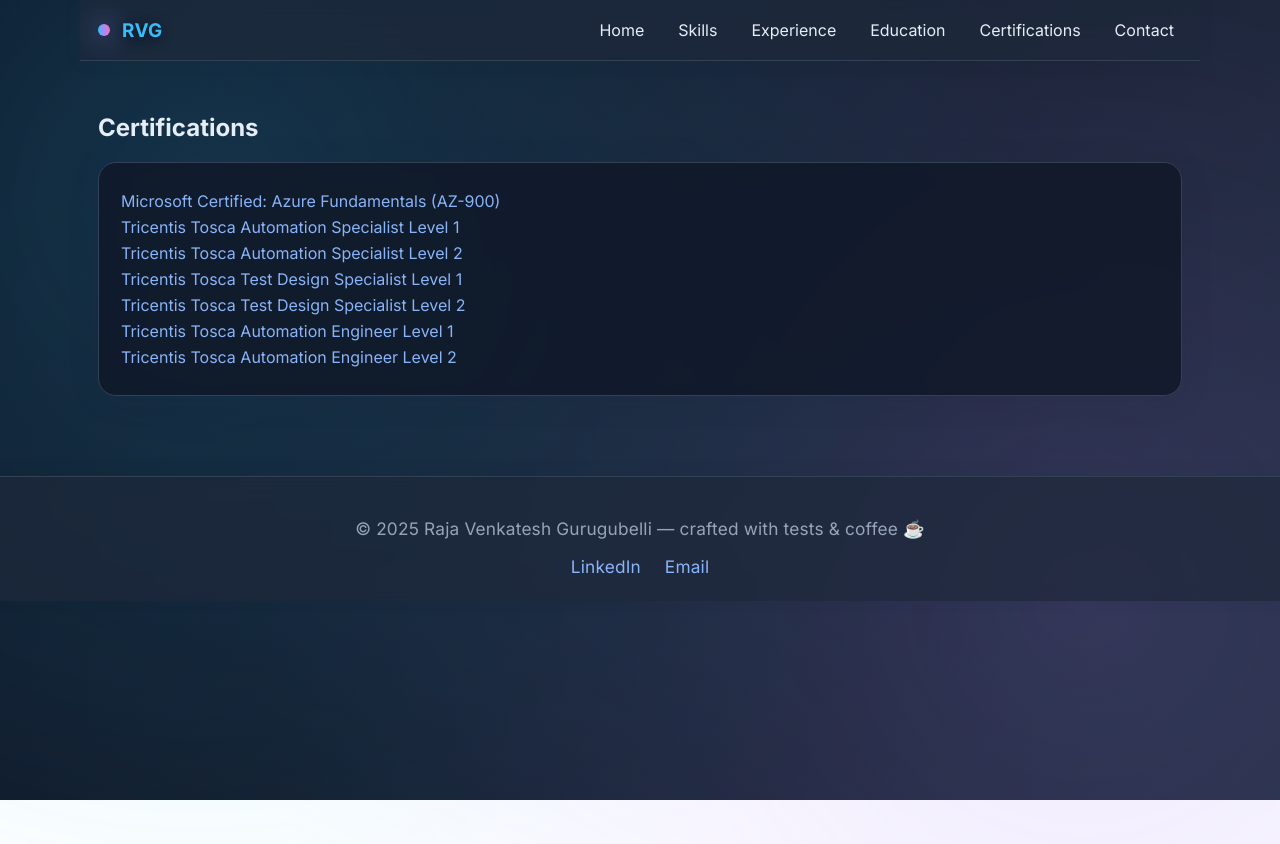
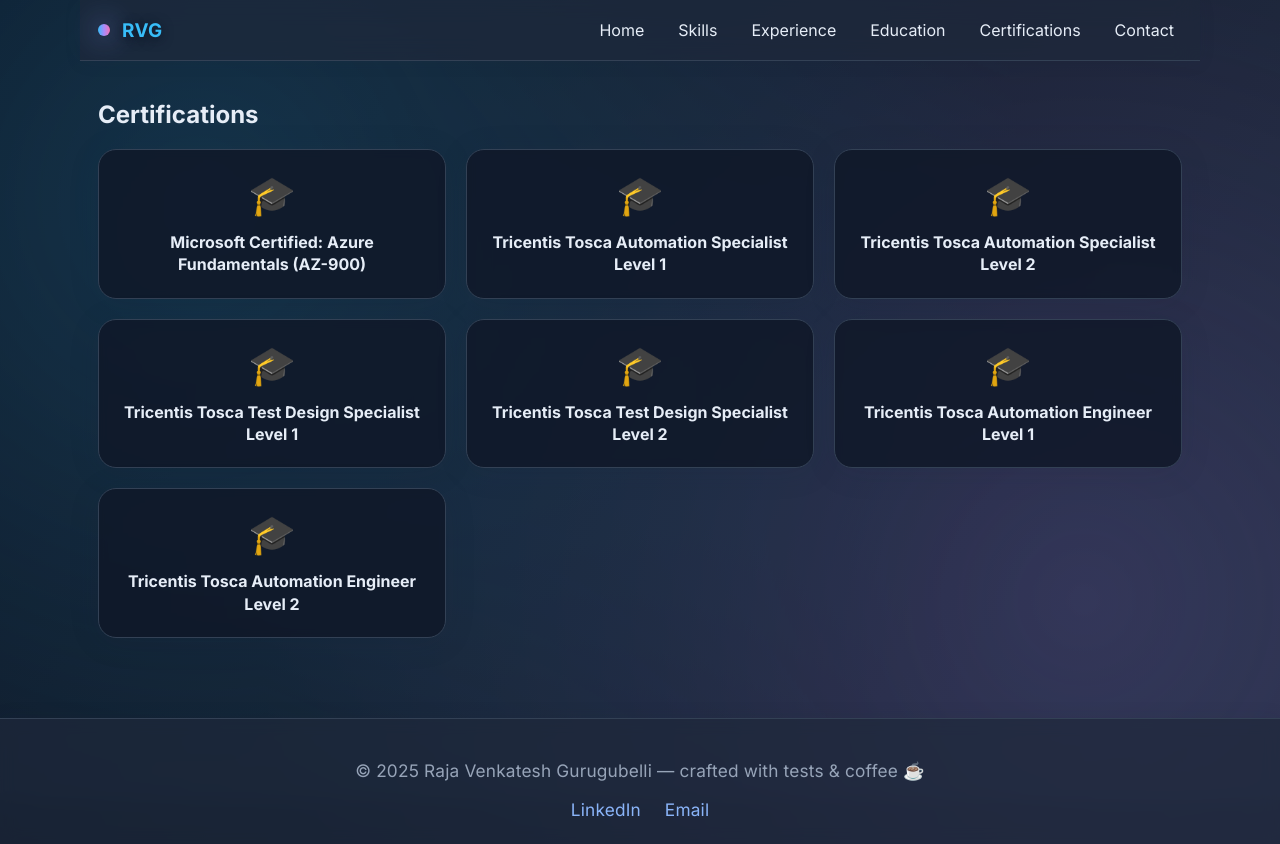
Before and after one commit to Rajavenkateshgurugubelli/portfolio, an Angular app: page /certifications in a window 1280 px wide. Before the commit the page ends 800 px from the top, so only its background shows below. Built offline with nearby package versions, Linux system fonts and the light colour scheme.

Commit message:
feat: enhance certifications section

```diff
--- a/src/app/certs/certs.component.css
+++ b/src/app/certs/certs.component.css
@@ -1,10 +1,27 @@
-
-.cert-list {
+.cert-grid {
   list-style: none;
   padding: 0;
   margin: 0;
+  display: grid;
+  grid-template-columns: repeat(auto-fit, minmax(260px, 1fr));
+  gap: 20px;
 }
 
-.cert-list li {
-  margin: 6px 0;
+.cert-card {
+  display: flex;
+  flex-direction: column;
+  align-items: center;
+  text-align: center;
+  color: var(--text);
+  text-decoration: none;
 }
+
+.cert-icon {
+  font-size: 2.4rem;
+  margin-bottom: 12px;
+}
+
+.cert-title {
+  font-weight: 600;
+  line-height: 1.4;
+}
--- a/src/app/certs/certs.component.ts
+++ b/src/app/certs/certs.component.ts
@@ -5,19 +5,52 @@
   standalone: true,
   styleUrls: ['./certs.component.css'],
   template: `
-  <section>
+  <section class="certifications">
     <h2>Certifications</h2>
-    <div class="card">
-      <ul class="cert-list">
-        <li><a href="https://learn.microsoft.com/certifications/azure-fundamentals/" target="_blank" rel="noopener">Microsoft Certified: Azure Fundamentals (AZ-900)</a></li>
-        <li><a href="https://university.tricentis.com/" target="_blank" rel="noopener">Tricentis Tosca Automation Specialist Level 1</a></li>
-        <li><a href="https://university.tricentis.com/" target="_blank" rel="noopener">Tricentis Tosca Automation Specialist Level 2</a></li>
-        <li><a href="https://university.tricentis.com/" target="_blank" rel="noopener">Tricentis Tosca Test Design Specialist Level 1</a></li>
-        <li><a href="https://university.tricentis.com/" target="_blank" rel="noopener">Tricentis Tosca Test Design Specialist Level 2</a></li>
-        <li><a href="https://university.tricentis.com/" target="_blank" rel="noopener">Tricentis Tosca Automation Engineer Level 1</a></li>
-        <li><a href="https://university.tricentis.com/" target="_blank" rel="noopener">Tricentis Tosca Automation Engineer Level 2</a></li>
-      </ul>
-    </div>
+    <ul class="cert-grid">
+      <li>
+        <a class="card rise cert-card" href="https://learn.microsoft.com/certifications/azure-fundamentals/" target="_blank" rel="noopener">
+          <span class="cert-icon" aria-hidden="true">🎓</span>
+          <span class="cert-title">Microsoft Certified: Azure Fundamentals (AZ-900)</span>
+        </a>
+      </li>
+      <li>
+        <a class="card rise cert-card" href="https://university.tricentis.com/" target="_blank" rel="noopener">
+          <span class="cert-icon" aria-hidden="true">🎓</span>
+          <span class="cert-title">Tricentis Tosca Automation Specialist Level 1</span>
+        </a>
+      </li>
+      <li>
+        <a class="card rise cert-card" href="https://university.tricentis.com/" target="_blank" rel="noopener">
+          <span class="cert-icon" aria-hidden="true">🎓</span>
+          <span class="cert-title">Tricentis Tosca Automation Specialist Level 2</span>
+        </a>
+      </li>
+      <li>
+        <a class="card rise cert-card" href="https://university.tricentis.com/" target="_blank" rel="noopener">
+          <span class="cert-icon" aria-hidden="true">🎓</span>
+          <span class="cert-title">Tricentis Tosca Test Design Specialist Level 1</span>
+        </a>
+      </li>
+      <li>
+        <a class="card rise cert-card" href="https://university.tricentis.com/" target="_blank" rel="noopener">
+          <span class="cert-icon" aria-hidden="true">🎓</span>
+          <span class="cert-title">Tricentis Tosca Test Design Specialist Level 2</span>
+        </a>
+      </li>
+      <li>
+        <a class="card rise cert-card" href="https://university.tricentis.com/" target="_blank" rel="noopener">
+          <span class="cert-icon" aria-hidden="true">🎓</span>
+          <span class="cert-title">Tricentis Tosca Automation Engineer Level 1</span>
+        </a>
+      </li>
+      <li>
+        <a class="card rise cert-card" href="https://university.tricentis.com/" target="_blank" rel="noopener">
+          <span class="cert-icon" aria-hidden="true">🎓</span>
+          <span class="cert-title">Tricentis Tosca Automation Engineer Level 2</span>
+        </a>
+      </li>
+    </ul>
   </section>
   `
 })
--- a/src/styles.css
+++ b/src/styles.css
@@ -46,7 +46,11 @@
 a { color: #8ab4f8; text-decoration: none; transition: color .2s }
 a:hover { color: var(--acc2) }
 header.nav {
-  position: sticky; top: 0; z-index: 10;
+  position: fixed;
+  top: 0;
+  left: 0;
+  right: 0;
+  z-index: 10;
   background: var(--glass);
   border-bottom: 1px solid var(--border);
   backdrop-filter: blur(12px);
@@ -110,7 +114,7 @@
 main {
   max-width: 1120px;
   margin: 0 auto;
-  padding: 32px 18px 80px;
+  padding: 80px 18px 80px;
 }
 .section { margin: 38px 0 }
 .hero {
```
